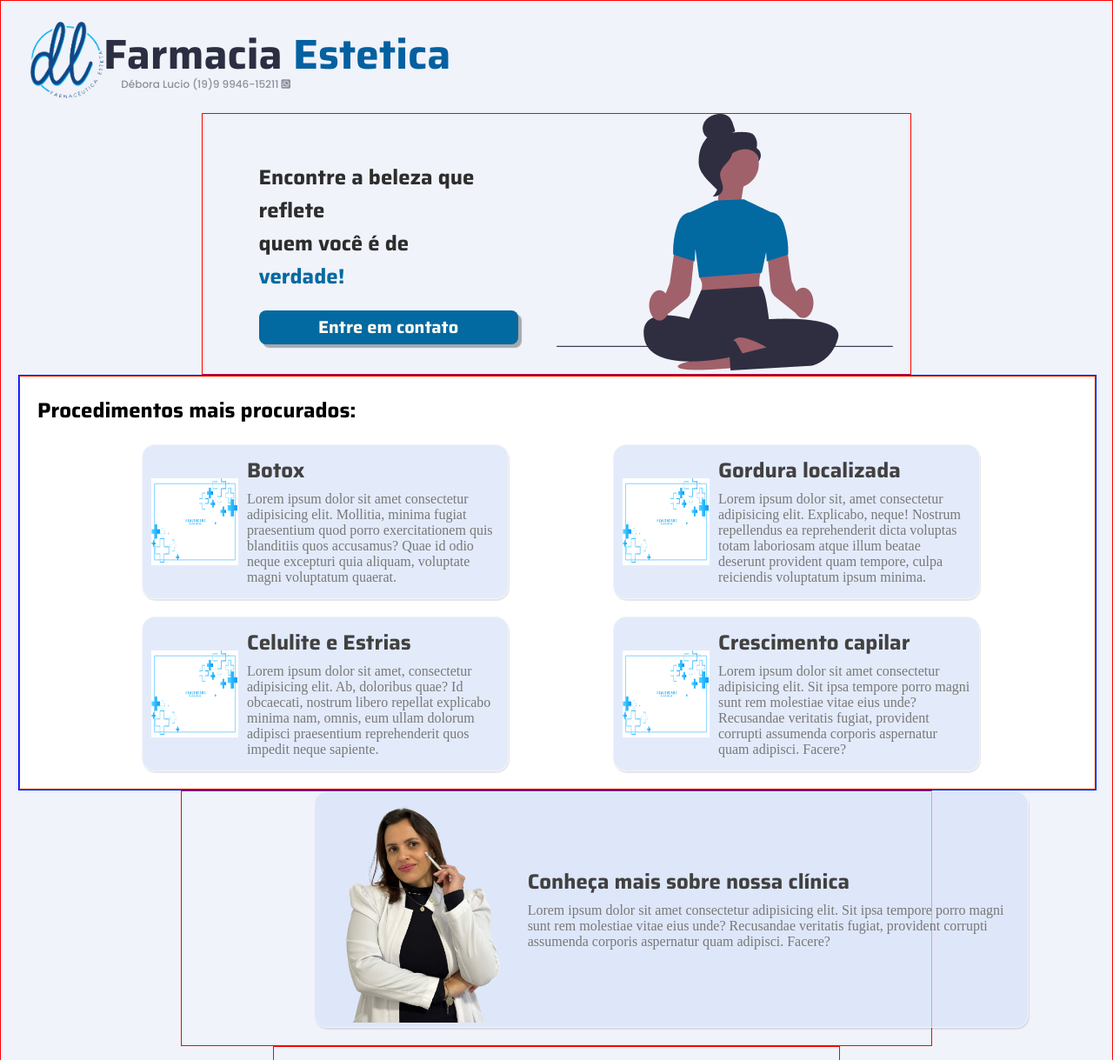
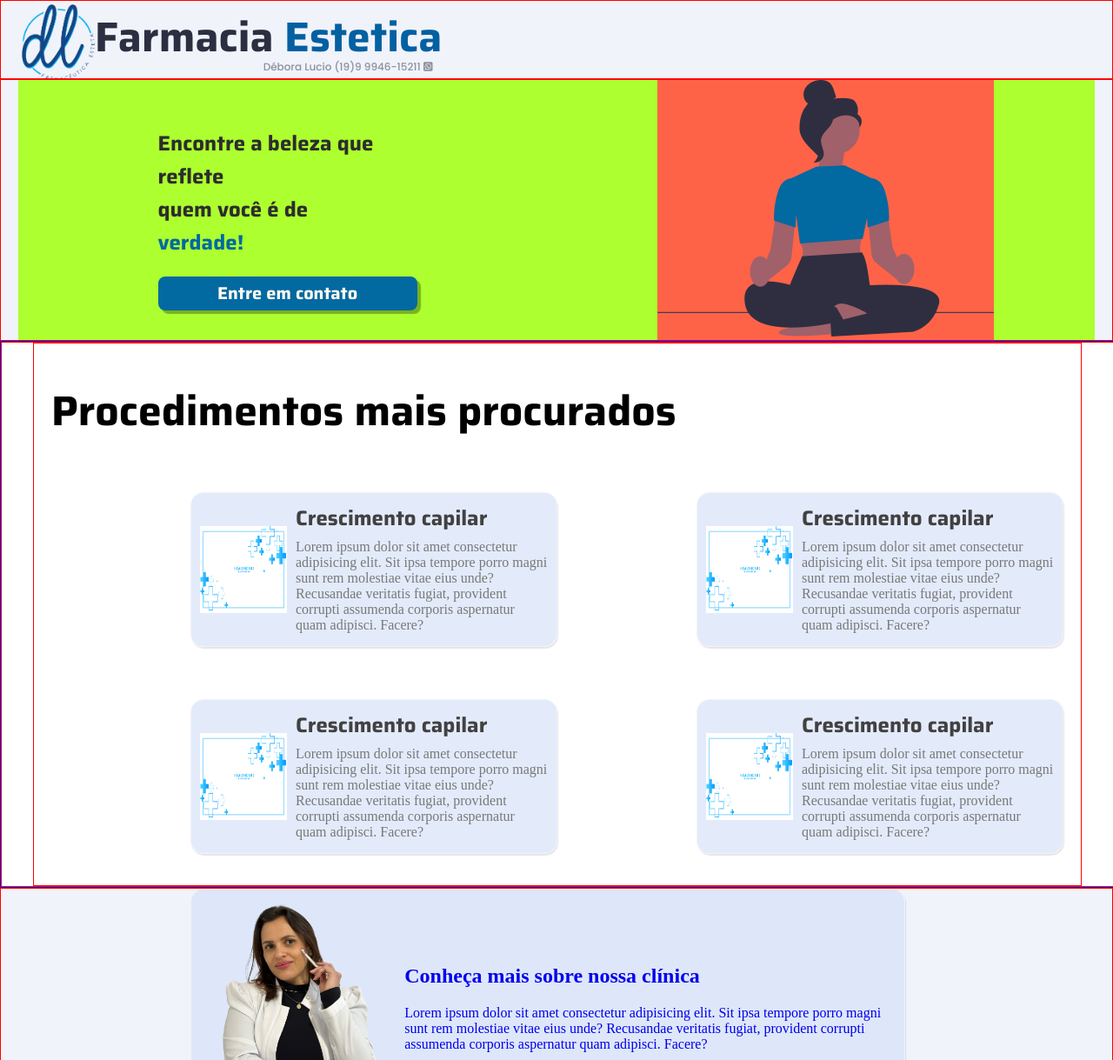
Before and after one commit to ViniciusOLucio/Farmacia-Esteticas, a plain HTML site: page index.html in a window 1280 px wide. Shown: the top 1219 px of the page at 87% size. Drawn offline with Linux system fonts and the light colour scheme.

Commit message:
organização do css e index

```diff
--- a/assets/css/base.css
+++ b/assets/css/base/base.css
@@ -1,4 +1,4 @@
-main{
+.container{
   /* background-color:royalblue ; */
   display: grid;
   max-width: 1240px;
--- a/assets/css/footer.css
+++ b/assets/css/base/footer.css
@@ -50,7 +50,6 @@
 .footer-distributed .footer-right {
 
   float: right;
-  margin-top: 6px;
   max-width: 180px;
 }
 
--- a/assets/css/cartoes.css
+++ b/assets/css/home/cartoes.css
@@ -1,6 +1,28 @@
 
+#mais-procurados h1{
+  font-size: 3rem;
+  font-weight: 700;
+}
 
-.cartoes main h1 {
+.mais-procurados-cards {
+  display: grid;
+  grid-template-columns: 1fr 1fr;
+  gap: 40px;
+}
+
+.mais-procurados-cards img {
+  max-width: 100px;
+}
+
+/* MOBILE */
+@media (max-width: 800px) {
+  .mais-procurados-cards {
+    grid-template-columns: 1fr;
+    gap: 40px;
+  }
+}
+
+.mais-procurados-cards  h1 {
   padding-top: 40px;
   margin-top: 100px;
   text-align: center;
@@ -44,19 +66,16 @@
   margin-right: 10px;
 }
 
-.card .content {
 
-  text-align: left;
-}
 
-.card h2 {
+.card .card-txt h2 {
   color: #424141;
   font-weight: 700;
   font-family: "Saira";
   margin: 0;
 }
 
-.card p {
+.card .card-txt p {
   color: #787878;
   margin: 5px 0;
   font-family: "Poppinis";
--- a/assets/css/header.css
+++ b/assets/css/home/header.css
@@ -5,7 +5,9 @@ header span.titulo {
 }
 
 /* font-family: "Poppinis"; */
-
+.header-2{
+  display: flex;
+}
 header {
   overflow: hidden;
   padding: 20px 10px;
@@ -23,6 +25,8 @@ header a {
 }
 
 header .logo {
+  display: flex;
+  flex-direction: column;
   color: #2C2E41;
   font-size: 48px;
   font-family: Saira;
@@ -45,7 +49,7 @@ span.subtitleh {
   font-weight: 400;
   line-height: normal;
   margin-top: -25px;
-  margin-left: -10vh;
+  margin-left: -60vh;
 }
 
 
--- a/assets/css/hero.css
+++ b/assets/css/home/hero.css
@@ -8,8 +8,8 @@
   font-weight: 700;
 
 }
-.hero {
-  /* background: greenyellow; */
+.hero  {
+  background: greenyellow;
   display: grid;
   grid-template-columns: 1fr 1fr;
   justify-items: center;
@@ -17,7 +17,7 @@
 }
 
 .hero-img {
-  /* background-color: tomato; */
+   background-color: tomato;
 }
 
 .hero-img img {
--- a/index.html
+++ b/index.html
@@ -10,7 +10,8 @@
   <!-- google fonts -->
   <link rel="preconnect" href="https://fonts.googleapis.com">
   <link rel="preconnect" href="https://fonts.gstatic.com" crossorigin>
-  <link href="https://fonts.googleapis.com/css2?family=Poppins:wght@300;500&family=Saira:wght@400;700&display=swap" rel="stylesheet">
+  <link href="https://fonts.googleapis.com/css2?family=Poppins:wght@300;500&family=Saira:wght@400;700&display=swap"
+    rel="stylesheet">
   <!-- midia query -->
   <meta name="viewport" content="width=device-width, initial-scale=1.0">
   <!-- icone -->
@@ -18,35 +19,33 @@
   <!-- titulo -->
   <title>Farmácia Estética</title>
   <!-- descricao -->
-  <meta name="description" content="Descubra o segredo para uma aparência radiante e confiante através dos nossos tratamentos exclusivos.">
+  <meta name="description"
+    content="Descubra o segredo para uma aparência radiante e confiante através dos nossos tratamentos exclusivos.">
 </head>
 
 <body>
 
-  <main>
 
   <!-- HEADER -->
-    <header>
-      <a href="#default" class="logo" style="        display: flex; flex-direction: column;">
-        <div style="display: flex;">
+  <header class="container">
+    <a href="#default" class="logo">
+      <div class="header-2">
         <img src="assets/img/Débora Lúcio.PNG" alt="">
         <span class="titulo">Farmacia <span>Estetica</span></span>
       </div>
-        <span class="subtitleh">Débora Lucio (19)9 9946-15211 <i class="fa-brands fa-square-whatsapp"></i></i></span></span>
+      <span class="subtitleh">Débora Lucio (19)9 9946-15211 <i
+          class="fa-brands fa-square-whatsapp"></i></i></span></span>
     </a>
     </a>
-      <!-- <div class="header-right">
-      <a class="active" href="#"> <span> Agende uma consulta</span></a>
-
-    </div> -->
-
   </header>
-
   <!-- MAIN -->
   <main>
+
+
     <!-- HERO -->
-      <section id="hero">
-        <div class="hero">
+    <div class="container">
+      <section class="hero">
+
         <div class="hero-txt">
           <h1 style="color: #2d2d2d;">Encontre a beleza que
             <br>
@@ -57,69 +56,95 @@
         <div class="hero-img">
           <img src="./assets/img/undraw_mindfulness.png" alt="img">
         </div>
+
+      </section>
     </div>
-      </section>
-
-    </main>
+    <!-- FINALIZADO -->
 
 
 
 
-    <section class="col-100 main">
-      <main>
 
-        <h1>Procedimentos mais procurados:</h1>
-        <div class="cartoes">
+    <div class="col-100 ">
+      <div class="container">
+        <section id="mais-procurados" class="container">
 
-          <div class="card">
+          <div class="mais-procurados-txt">
+            <h1>Procedimentos mais procurados</h1>
+          </div>
+
+
+          <div>
+            <ul class="mais-procurados-cards">
+
+              <!-- CARD 1 -->
+              <li class="card">
                 <img src="assets/img/sem-imagem.jpg" alt="Imagem">
-            <div class="content">
-              <h2>Botox</h2>
-              <p>Lorem ipsum dolor sit amet consectetur adipisicing elit. Mollitia, minima fugiat praesentium quod porro
-                exercitationem quis blanditiis quos accusamus? Quae id odio neque excepturi quia aliquam, voluptate magni
-                voluptatum quaerat.</p>
+                <div class="mais-procurados-card-txt">
+                  <div class="card-txt">
+                    <h2>Crescimento capilar</h2>
+                    <p>Lorem ipsum dolor sit amet consectetur adipisicing elit. Sit ipsa tempore porro magni sunt rem
+                      molestiae
+                      vitae eius unde? Recusandae veritatis fugiat, provident corrupti assumenda corporis aspernatur
+                      quam
+                      adipisci. Facere?</p>
+                  </div>
+                </div>
+              </li>
+
+
+
+
+
+              <li class="card">
+                <img src="assets/img/sem-imagem.jpg" alt="Imagem">
+                <div class="mais-procurados-card-txt">
+                  <div class="card-txt">
+
+                    <h2>Crescimento capilar</h2>
+                    <p>Lorem ipsum dolor sit amet consectetur adipisicing elit. Sit ipsa tempore porro magni sunt rem
+                      molestiae
+                      vitae eius unde? Recusandae veritatis fugiat, provident corrupti assumenda corporis aspernatur
+                      quam
+                      adipisci. Facere?</p>
+                  </div>
+                </div>
+              </li>
+
+              <!-- CARD 2 -->
+              <li class="card">
+                <img src="assets/img/sem-imagem.jpg" alt="Imagem">
+                <div class="mais-procurados-card-txt">
+                  <div class="card-txt">
+                    <h2>Crescimento capilar</h2>
+                    <p>Lorem ipsum dolor sit amet consectetur adipisicing elit. Sit ipsa tempore porro magni sunt rem
+                      molestiae
+                      vitae eius unde? Recusandae veritatis fugiat, provident corrupti assumenda corporis aspernatur
+                      quam
+                      adipisci. Facere?</p>
+                  </div>
+                </div>
+              </li>
+
+
+
+
+              <li class="card">
+                <img src="assets/img/sem-imagem.jpg" alt="Imagem">
+                <div class="card-txt">
+                  <h2>Crescimento capilar</h2>
+                  <p>Lorem ipsum dolor sit amet consectetur adipisicing elit. Sit ipsa tempore porro magni sunt rem
+                    molestiae
+                    vitae eius unde? Recusandae veritatis fugiat, provident corrupti assumenda corporis aspernatur quam
+                    adipisci. Facere?</p>
+                </div>
+              </li>
+            </ul>
+          </div>
+        </section>
       </div>
     </div>
 
-
-          <!-- cartao 2 -->
-          <div class="card">
-            <img src="assets/img/sem-imagem.jpg" alt="Imagem">
-            <div class="content">
-              <h2>Gordura localizada</h2>
-              <p>Lorem ipsum dolor sit, amet consectetur adipisicing elit. Explicabo, neque! Nostrum repellendus ea
-                reprehenderit dicta voluptas totam laboriosam atque illum beatae deserunt provident quam tempore, culpa
-                reiciendis voluptatum ipsum minima.</p>
-            </div>
-          </div>
-
-          <!-- cartao 3 -->
-          <div class="card">
-            <img src="assets/img/sem-imagem.jpg" alt="Imagem">
-            <div class="content">
-              <h2>Celulite e Estrias</h2>
-              <p>Lorem ipsum dolor sit amet, consectetur adipisicing elit. Ab, doloribus quae? Id obcaecati, nostrum
-                libero
-                repellat explicabo minima nam, omnis, eum ullam dolorum adipisci praesentium reprehenderit quos impedit
-                neque sapiente.</p>
-            </div>
-          </div>
-
-
-          <!-- cartao 4 -->
-          <div class="card">
-            <img src="assets/img/sem-imagem.jpg" alt="Imagem">
-            <div class="content">
-              <h2>Crescimento capilar</h2>
-              <p>Lorem ipsum dolor sit amet consectetur adipisicing elit. Sit ipsa tempore porro magni sunt rem molestiae
-                vitae eius unde? Recusandae veritatis fugiat, provident corrupti assumenda corporis aspernatur quam
-                adipisci. Facere?</p>
-            </div>
-          </div>
-
-        </div>
-      </main>
-    </section>
 
     <!-- ///fim dos cartoes  -->
 
@@ -128,7 +153,7 @@
 
 
     <!-- <div class="teste"> -->
-    <main>
+    <section class="container">
       <a href="#">
         <div class="sobre">
           <div class="card">
@@ -143,13 +168,13 @@
           </div>
         </div>
       </a>
-    </main>
+    </section>
 
 
 
     <!-- todos os procedimentos -->
 
-    <main>
+    <section class="container">
       <div class="projetos">
         <h2>Todos os nossos procedimentos:</h2>
         <div class="separacao">
@@ -196,56 +221,9 @@
 
         </div>
       </div>
-    </main>
+    </section>
 
-    <section id="mais-procurados" class="container">
-      <div class="mais-procurados-txt">
-        <h1>Procedimentos mais procurados</h1>
-      </div>
-      <div>
-        <ul class="mais-procurados-cards">
-          <!-- CARD 1 -->
-          <li class="mais-procurados-card">
-            <img src="assets/img/sem-imagem.jpg" alt="Imagem">
-            <div class="mais-procurados-card-txt">
-              <h2>Crescimento capilar</h2>
-              <p>Lorem ipsum dolor sit amet consectetur adipisicing elit. Sit ipsa tempore porro magni sunt rem molestiae
-                vitae eius unde? Recusandae veritatis fugiat, provident corrupti assumenda corporis aspernatur quam
-                adipisci. Facere?</p>
-            </div>
-          </li>
-          <li class="mais-procurados-card">
-            <img src="assets/img/sem-imagem.jpg" alt="Imagem">
-            <div class="mais-procurados-card-txt">
-              <h2>Crescimento capilar</h2>
-              <p>Lorem ipsum dolor sit amet consectetur adipisicing elit. Sit ipsa tempore porro magni sunt rem molestiae
-                vitae eius unde? Recusandae veritatis fugiat, provident corrupti assumenda corporis aspernatur quam
-                adipisci. Facere?</p>
-            </div>
-          </li>
 
-          <!-- CARD 2 -->
-          <li class="mais-procurados-card">
-            <img src="assets/img/sem-imagem.jpg" alt="Imagem">
-            <div class="mais-procurados-card-txt">
-              <h2>Crescimento capilar</h2>
-              <p>Lorem ipsum dolor sit amet consectetur adipisicing elit. Sit ipsa tempore porro magni sunt rem molestiae
-                vitae eius unde? Recusandae veritatis fugiat, provident corrupti assumenda corporis aspernatur quam
-                adipisci. Facere?</p>
-            </div>
-          </li>
-          <li class="mais-procurados-card">
-            <img src="assets/img/sem-imagem.jpg" alt="Imagem">
-            <div class="mais-procurados-card-txt">
-              <h2>Crescimento capilar</h2>
-              <p>Lorem ipsum dolor sit amet consectetur adipisicing elit. Sit ipsa tempore porro magni sunt rem molestiae
-                vitae eius unde? Recusandae veritatis fugiat, provident corrupti assumenda corporis aspernatur quam
-                adipisci. Facere?</p>
-            </div>
-          </li>
-        </ul>
-      </div>
-    </section>
 
 
 
```
Also changed, not shown: assets/css/mais-procurados.css (deleted, +0 -22 lines), assets/css/style.css (+8 -8 lines), assets/css/home/mais-procurados.css (added), assets/css/home/projetos.css (renamed from assets/css/projetos.css), assets/css/home/sobre.css (renamed from assets/css/sobre.css). Lines whose indentation alone changed are shown as unchanged.
